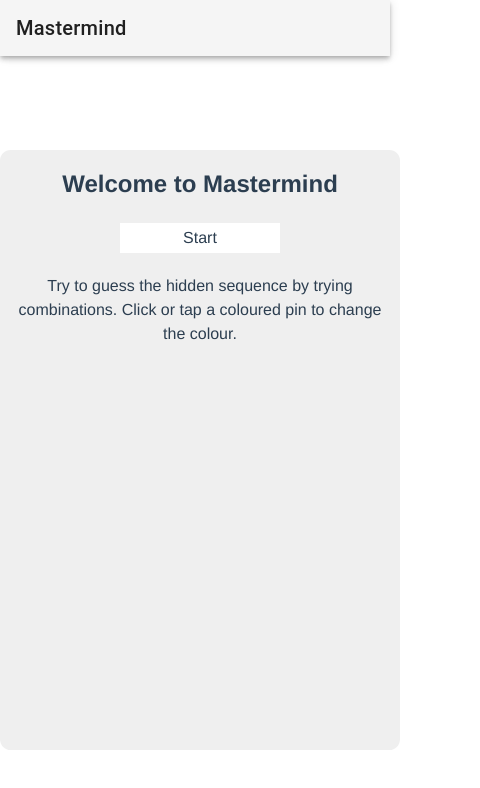
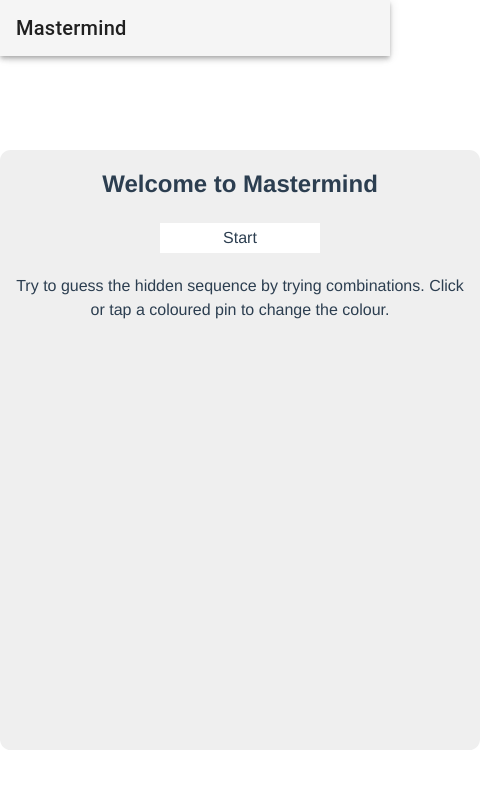
Before and after one commit to degubbels/mastermind, a Vue app: page /#/ in a window 390 px wide. Shown: the top 788 px of the page, 480 px wide, since content can reach past the window. Built offline with nearby package versions, Linux system fonts and the light colour scheme.

Commit message:
fix mobile size

```diff
--- a/src/components/MGameBoard.vue
+++ b/src/components/MGameBoard.vue
@@ -78,7 +78,7 @@
 </script>
 <style scoped>
 .m-game-board {
-    width: 400px;
+    width: 480px;
     height: 600px;
     border-radius: 8pt;
     border-width: 2px;
@@ -88,6 +88,14 @@
     justify-self: center;
     align-self: center;
     background:#efefef;
+}
+
+@media only screen and (max-device-width : 640px) {
+    .m-game-board {
+        width: 100vw;
+        height: 100%;
+        justify-self: start;
+    }
 }
 
 .m-button {
```
